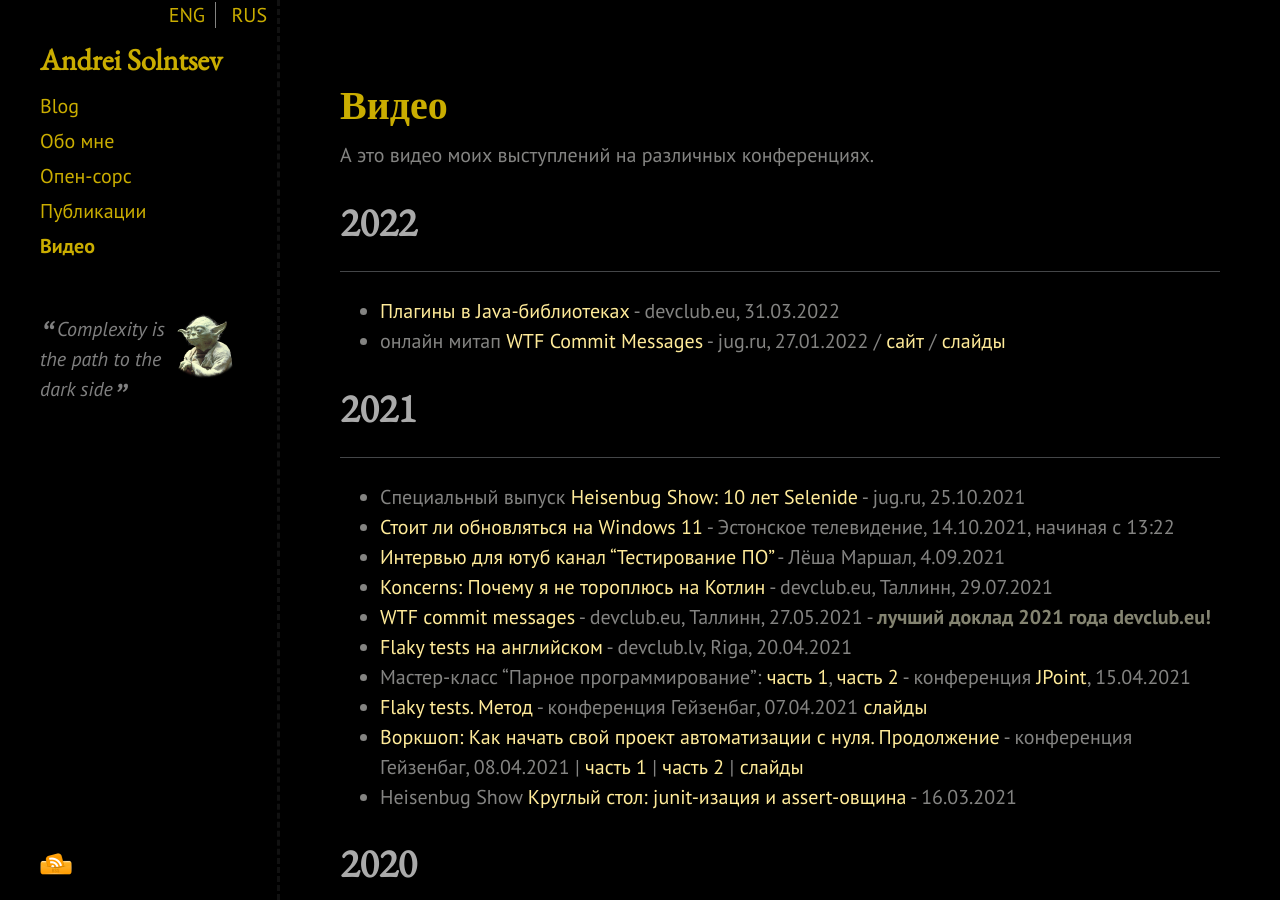
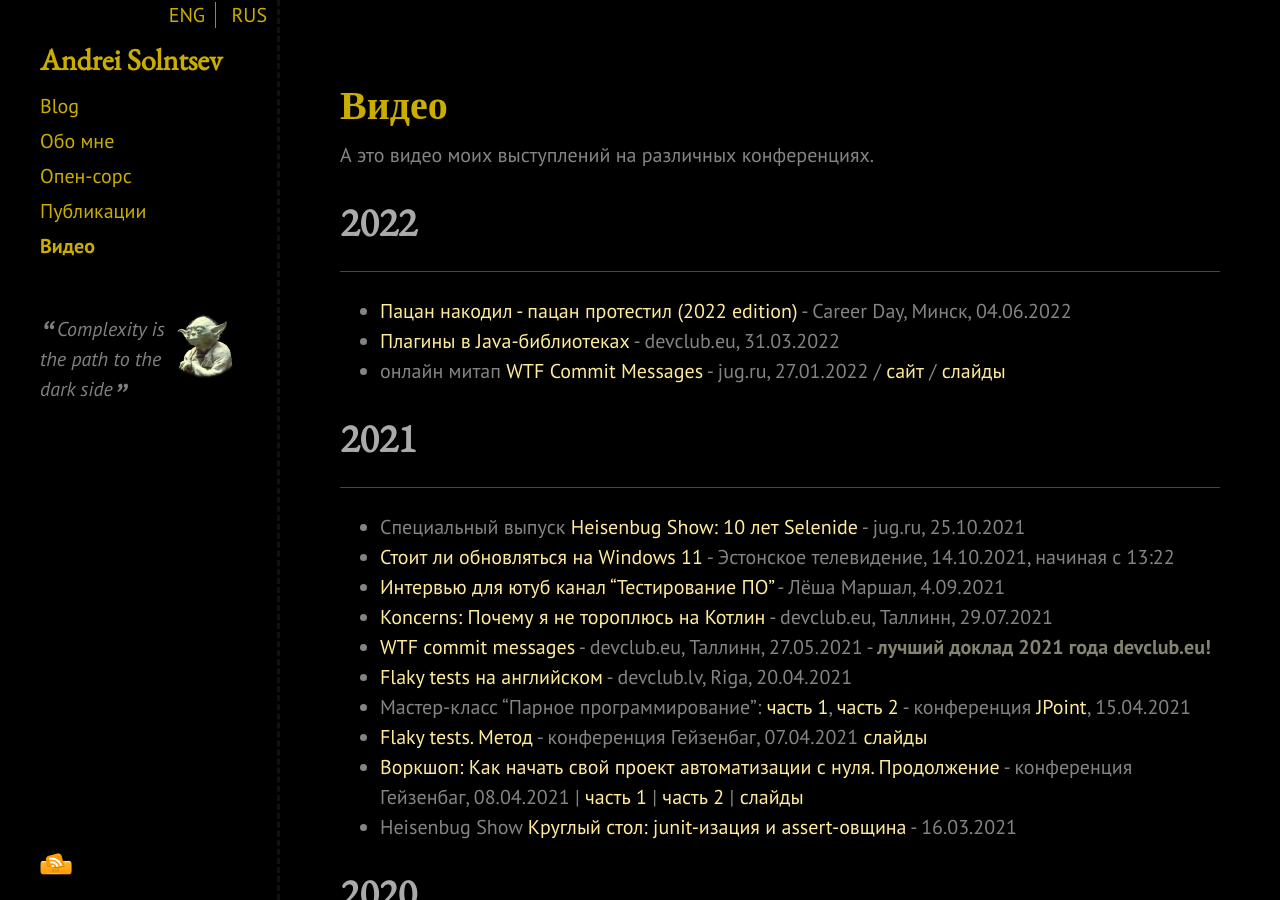
Before and after one commit to asolntsev/asolntsev.github.io, a Jekyll site: the page built from ru/video.md, in a window 1280 px wide and 900 px high. Built offline with Jekyll 4.4.1, drawn with Linux system fonts in a browser that asks for light colours; nearby versions of some CDN libraries.

Commit message:
add "You code it - you test it (2022 edition)" video

```diff
--- a/ru/video.md
+++ b/ru/video.md
@@ -9,6 +9,7 @@ category: ru
 # 2022
 * * *
 
+* [Пацан накодил - пацан протестил (2022 edition)](https://www.youtube.com/watch?v=C8MIGAjgVqE&ab_channel=KVHigh-TechClub) - Career Day, Минск, 04.06.2022
 * [Плагины в Java-библиотеках](https://www.youtube.com/watch?v=iIIsZRHya-w&ab_channel=DEVCLUB.EU) - devclub.eu, 31.03.2022
 * онлайн митап [WTF Commit Messages](https://youtu.be/xbnx59viqNk) - jug.ru, 27.01.2022 / [сайт](https://jug.ru/2022/01/%d0%9e%d0%bd%d0%bb%d0%b0%d0%b9%d0%bd-27-%d1%8f%d0%bd%d0%b2%d0%b0%d1%80%d1%8f-%d0%92%d1%81%d1%82%d1%80%d0%b5%d1%87%d0%b0-%d1%81-%d0%90%d0%bd%d0%b4%d1%80%d0%b5%d0%b5%d0%bc-%d0%a1%d0%be%d0%bb%d0%bd/) / [слайды](https://docs.google.com/presentation/d/1VPjCzetQTL3DXUBod_jESMIpjbJOaEIhII3__ErnZlY/edit?usp=sharing)
 
```
